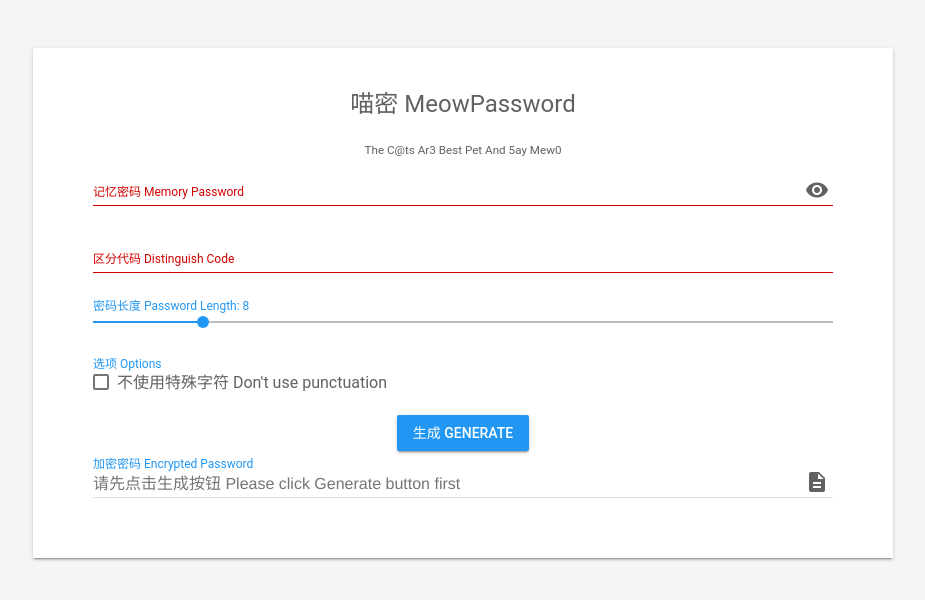
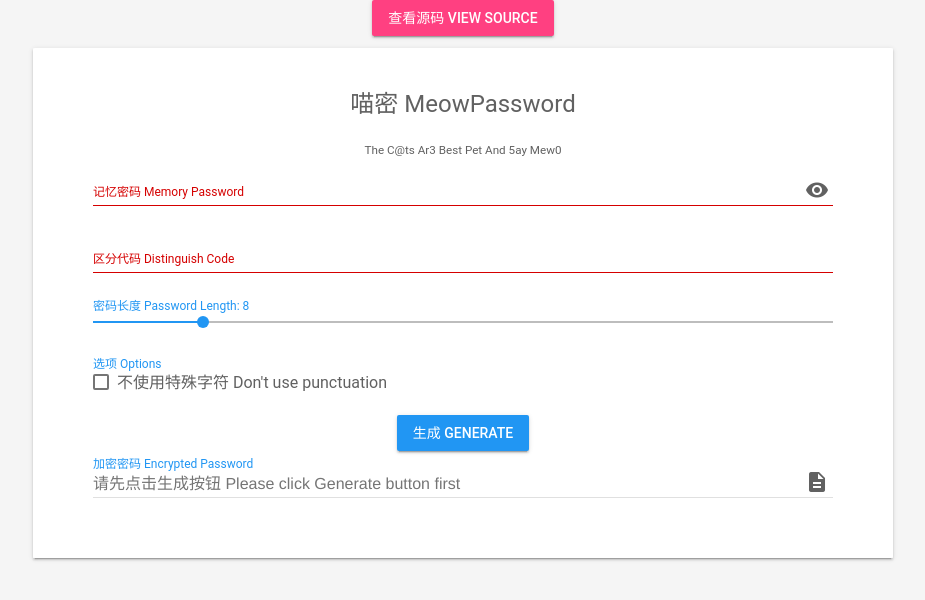
Before and after one commit to MeowCat-Studio/MeowPassword, a plain HTML site: page index.html in a window 1280 px wide. Shown: the whole page, without its empty margins (177-1102 px from the left). Drawn offline with Linux system fonts and the light colour scheme.

Commit message:
Add view-source button

```diff
--- a/index.html
+++ b/index.html
@@ -66,6 +66,7 @@
 		<div class="mdl-snackbar__text"></div>
 		<button class="mdl-snackbar__action" type="button"></button>
 	</div>
+	<a href="https://github.com/MeowCat-Studio/MeowPassword/" target="_blank" id="view-source" class="mdl-button mdl-js-button mdl-button--raised mdl-js-ripple-effect mdl-color--accent mdl-color-text--accent-contrast">查看源码 View Source</a>
 	<script type="text/javascript" src="js/clipboard.min.js"></script>
 	<script type="text/javascript" src="js/md5.min.js"></script>
 	<script type="text/javascript" src="js/jquery.min.js"></script>
```
